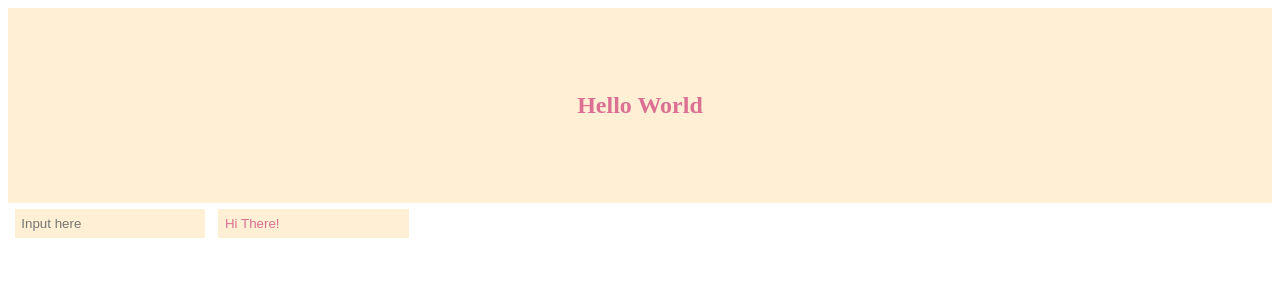
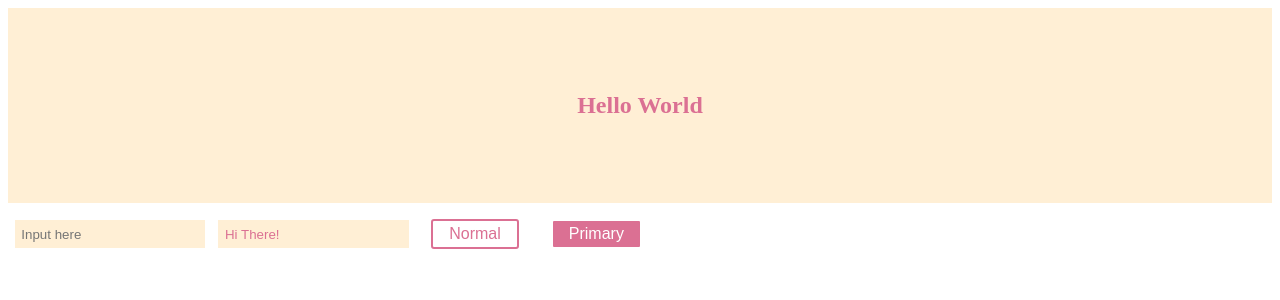
Before and after one commit to play-js/style-playground, a React (Create React App) app: page / in a window 1280 px wide. Shown: the top 300 px of the page. Built offline with nearby package versions, Linux system fonts and the light colour scheme.

Commit message:
[styled-components] Adapting based on props
* Add Primary button: separate primary color
* Updated demo.png

```diff
--- a/src/components/App.js
+++ b/src/components/App.js
@@ -1,5 +1,5 @@
 import React from 'react';
-import { Wrapper, Title, Input } from 'components';
+import { Wrapper, Title, Input, Button } from 'components';
 
 class App extends React.Component {
   render() {
@@ -19,6 +19,8 @@
           // value="Hi There!" // error
           defaultValue="Hi There!"
         />
+        <Button>Normal</Button>
+        <Button primary>Primary</Button>
       </React.Fragment>
     );
   }
--- /dev/null
+++ b/src/components/Button.js
@@ -0,0 +1,14 @@
+import styled from 'styled-components';
+import { PRIMARY_COLOR } from '.';
+
+const Button = styled.button`
+    background: ${props => props.primary ? PRIMARY_COLOR : 'white'};
+    color: ${props => props.primary ? 'white' : PRIMARY_COLOR};
+    font-size: 1em;
+    margin: 1em;
+    padding: 0.25em 1em;
+    border: 2px solid ${PRIMARY_COLOR};
+    border-radius: 3px;
+`;
+
+export default Button;
--- a/src/components/index.js
+++ b/src/components/index.js
@@ -1,4 +1,9 @@
+// Variables
+export const PRIMARY_COLOR = "palevioletred";
+export const SECONDARY_COLOR = "papayawhip";
+// Export
 export { default as Title } from './Title';
 export { default as Wrapper } from './Wrapper';
 export { default as Input } from './Input';
 export { default as App } from './App';
+export { default as Button } from './Button';
```
Also changed, not shown: demo.png.
